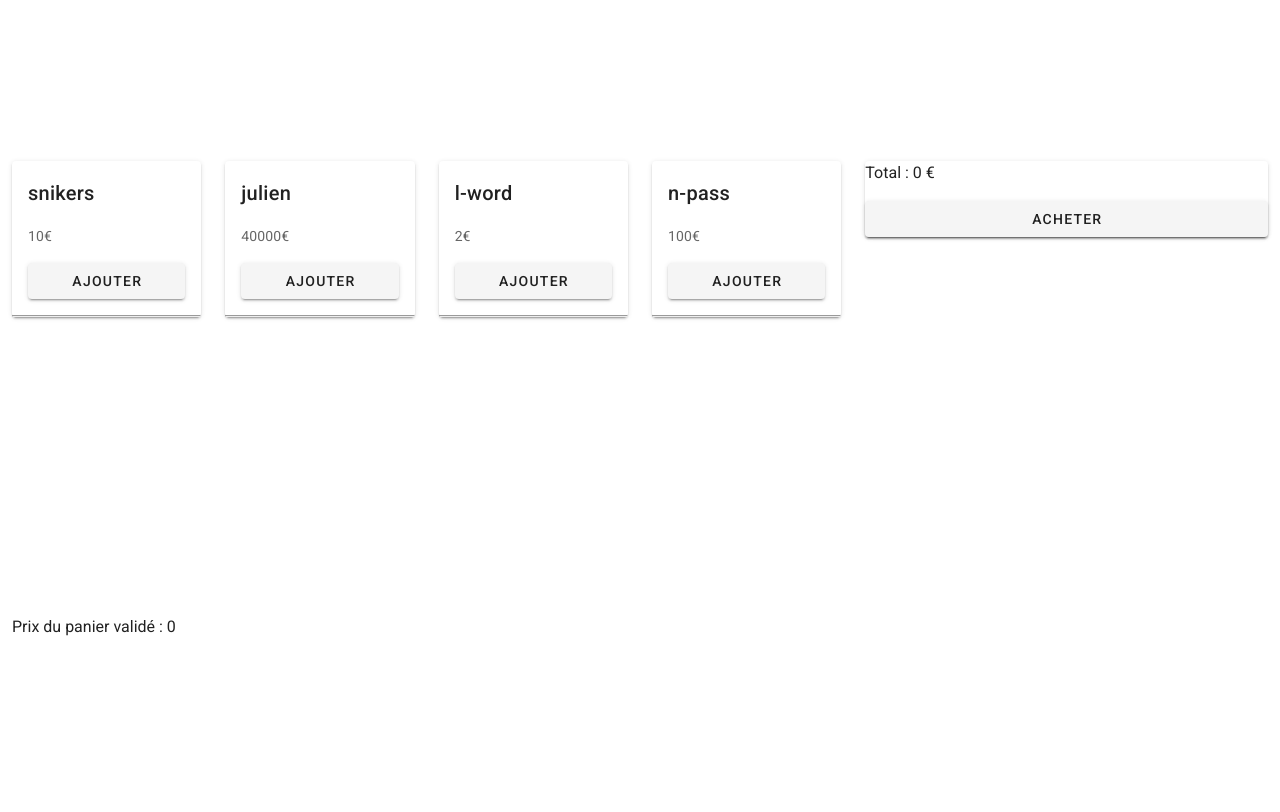
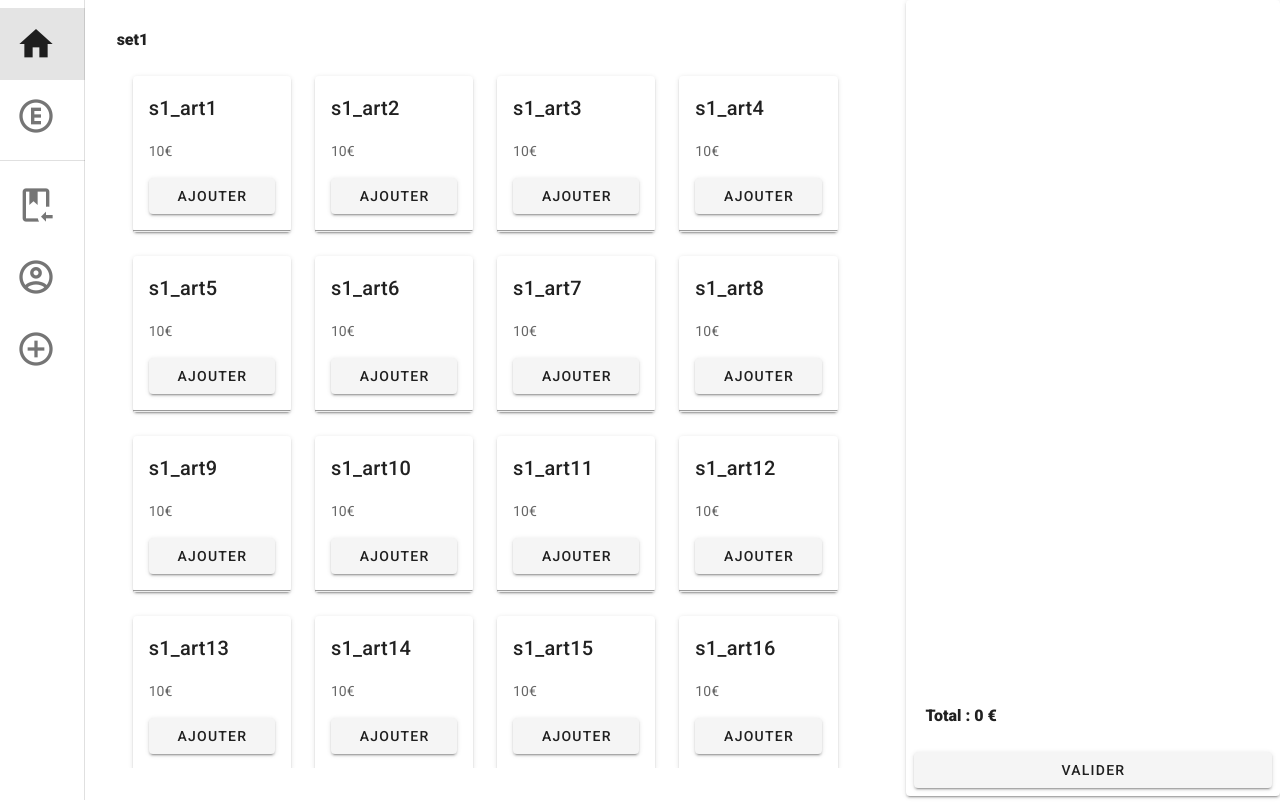
Before and after one commit to Kumogam1/ERP, a Vue app in the folder erp_caisse/: page / in a window 1280 px wide. Built offline with nearby package versions, Linux system fonts and the light colour scheme.

Commit message:
:sparkles: boutique

```diff
--- a/erp_caisse/package.json
+++ b/erp_caisse/package.json
@@ -37,7 +37,8 @@
     "parserOptions": {
       "parser": "babel-eslint"
     },
-    "rules": {}
+    "rules": {
+	}
   },
   "browserslist": [
     "> 1%",
--- a/erp_caisse/src/App.vue
+++ b/erp_caisse/src/App.vue
@@ -1,76 +1,152 @@
+<!-- style="background-color: #bbff00;" -->
 <template>
   <div id="app">
     <v-app>
-      <v-content>
-        <v-container fluid  fill-height>
 		<v-row>
-            <v-col cols="8">
-              <v-row>
-                <ArticleComp
-                v-for="art in articles"
-                v-bind:key="art.name"
-                :spec="art"
-                v-on:artClick="artClicked"/>
-              </v-row>
+		<v-col cols ="1">
+			<v-navigation-drawer
+				permanent
+			>
+				<v-list>
+					<v-list-item-group  v-model="selectedSet">
+						<v-list-item
+							v-for="item in products"
+							v-bind:key="item.name"
+							@click="displayShop = true;selectedPage = null"
+						>
+							<v-list-item-icon>
+								<v-icon x-large>{{ item.icon }}</v-icon>
+							</v-list-item-icon>
+							<v-list-item-content>
+								{{item.name}}
+							</v-list-item-content>
+						</v-list-item>
+					</v-list-item-group>
+				</v-list>
+
+				<v-divider></v-divider>
+				<v-list>
+					<v-list-item-group v-model="selectedPage">
+						<v-list-item @click="displayShop = false;selectedSet = null">
+							<v-list-item-icon>
+								<v-icon x-large>mdi-book-arrow-left-outline</v-icon>
+							</v-list-item-icon>
+							<v-list-item-content></v-list-item-content>
+						</v-list-item>
+						<v-list-item @click="displayShop = false;selectedSet = null">
+							<v-list-item-icon>
+								<v-icon x-large>mdi-account-circle-outline</v-icon>
+							</v-list-item-icon>
+							<v-list-item-content></v-list-item-content>
+						</v-list-item>
+						<v-list-item @click="displayShop = false;selectedSet = null">
+							<v-list-item-icon>
+								<v-icon x-large>mdi-plus-circle-outline</v-icon>
+							</v-list-item-icon>
+							<v-list-item-content></v-list-item-content>
+						</v-list-item>
+					</v-list-item-group>
+				</v-list>
+
+			</v-navigation-drawer>
 		</v-col>
-
-            <v-col cols="4">
-              <Cart
+		<v-col>
+			<Main
+				v-if="displayShop"
 				:userCart="userCart"
+				:set="set"
 				v-on:dropArticle="dropArticle"
-                v-on:checkout="checkout"/>
+				v-on:artClick="artClicked"
+				v-on:checkout="checkout"
+			/>
 		</v-col>
 		</v-row>
-          <span>Prix du panier validé : {{ paid }}</span>
-        </v-container>
-      </v-content>
 	</v-app>
   </div>
 </template>
 
 <script>
-import ArticleComp from './components/ArticleComponent.vue'
-import Cart from './components/Cart.vue'
+import Main from './components/Main.vue'
 
 export default {
 
 	name: 'App',
 	data() {
 		return {
+			displayShop: true,
 			paid: 0,
 			userCart: {total:0, cart:[]},
-      articles: [{
-        name: "snikers",
-        prix: 10
+			selectedSet: 0,
+			selectedPage: null,
+			products: [
+				{
+					name: "set1",
+					icon : 'mdi-home',
+					articles: [
+						{name: "s1_art1",prix: 10},
+						{name: "s1_art2",prix: 10},
+						{name: "s1_art3",prix: 10},
+						{name: "s1_art4",prix: 10},
+						{name: "s1_art5",prix: 10},
+						{name: "s1_art6",prix: 10},
+						{name: "s1_art7",prix: 10},
+						{name: "s1_art8",prix: 10},
+						{name: "s1_art9",prix: 10},
+						{name: "s1_art10",prix: 10},
+						{name: "s1_art11",prix: 10},
+						{name: "s1_art12",prix: 10},
+						{name: "s1_art13",prix: 10},
+						{name: "s1_art14",prix: 10},
+						{name: "s1_art15",prix: 10},
+						{name: "s1_art16",prix: 10},
+						{name: "s1_art17",prix: 10},
+						{name: "s1_art18",prix: 10},
+						{name: "s1_art19",prix: 10},
+						{name: "s1_art20",prix: 10},
+						{name: "s1_art21",prix: 10},
+					]
 				},
 				{
-          name: "julien",
-          prix: 40000
+					name: "set2",
+					icon : 'mdi-alpha-e-circle-outline',
+					articles: [
+						{name: "s2_art1",prix: 10},
+						{name: "s2_art2",prix: 10},
+						{name: "s2_art3",prix: 10},
+						{name: "s2_art4",prix: 10},
+						{name: "s2_art5",prix: 10},
+						{name: "s2_art6",prix: 10},
+						{name: "s2_art7",prix: 10},
+						{name: "s2_art8",prix: 10},
+					]
+				}
+			],
+		}
 	},
-        {
-          name: "l-word",
-          prix: 2
-        },
-        {
-          name: "n-pass",
-          prix: 100
-        }
-      ]
+	computed: {
+		set: function(){
+			return this.products[this.selectedSet];
 		}
 	},
 	components: {
-    ArticleComp,
-    Cart
+		Main
 	},
+
 	methods: {
+		addPanel(){
+			this.selectedSet = null
+			this.selectedSet = 0
+		},
+
 		artClicked(spec){
+			console.log(this.selectedSet)
 			for(let i = 0; i < this.userCart.cart.length; i++){
 				if (this.userCart.cart[i].article.name == spec.name){
 					this.userCart.cart[i].count++
 					return true;
 				}
 			}
-      this.userCart.cart.push({article:spec,count: 1})
+			this.userCart.cart.push({type:"buy",article:spec,count: 1})
 		},
 		dropArticle(idx){
 			this.userCart.cart.splice(idx,1)
--- a/erp_caisse/src/components/Cart.vue
+++ b/erp_caisse/src/components/Cart.vue
@@ -1,21 +1,56 @@
 <template>
-    <v-card>
-        <div v-for="art in userCart.cart"
-        v-bind:key="art.article.name">
+    <!-- <div style="background-color: #ABBAEA"> -->
+        <v-card height="100%" class="d-flex flex-column">
+            <v-spacer></v-spacer>
+            <v-list class="overflow-y-auto" :max-height=windHeight>
+                <v-list-item-group
+                    color="primary"
+                >
+                    <v-list-item
+                    v-for="(item, i) in userCart.cart"
+                    :key="i"
+                    >
+                        <v-list-item-content>
+                            <v-row v-if='item.type == "buy"'>
+                                <v-col cols="6">
+                                    <span class="font-weight-black">
+										{{item.article.name}}
+									</span>
+                                    <span class="font-weight-thin">
+										- {{item.article.prix}}€/u
+                                    <br/>
+										Quantity : {{item.count}}
+									</span>
+                                    <br/>
+                                    Price : {{item.count*item.article.prix}} €
+                                </v-col>
+                                <v-col cols="6">
                                     <v-row>
-                <v-col cols="5">
-                    {{art.article.name}} : {{art.count}} * {{art.article.prix}}€
+                                        <v-col cols="3" class="pl-0 pr-0">
+                                            <v-btn @click="addSome(item)" block>+</v-btn>
                                         </v-col>
-                <v-col cols="7">
-                    <v-btn @click="addSome(art)">+</v-btn>
-                    <v-btn @click="removeSome(art)">-</v-btn>
-                    <v-btn @click="dropArticle(art)">SUPPRIME FDP</v-btn>
+                                        <v-col cols="3" class="pl-0 pr-0">
+                                            <v-btn @click="removeSome(item)" block>-</v-btn>
+                                        </v-col>
+                                        <v-col cols="3" class="pl-0 pr-0">
+                                            <v-btn @click="dropArticle(item)" block>Del</v-btn>
                                         </v-col>
                                     </v-row>
-        </div>
-        <p> Total : {{total}} €</p>
-        <v-btn @click="validateCart" block> Acheter</v-btn>
+                                </v-col>
+                            </v-row>
+                        </v-list-item-content>
+                    </v-list-item>
+                </v-list-item-group>
+            </v-list>
+			<p class="font-weight-black mt-5 ml-5">
+				Total : {{total}} €
+			</p>
+            <!-- <v-card-title> <p>Total : </p> </v-card-title> -->
+            <v-card-actions>
+                <v-btn @click="validateCart" block> Valider </v-btn>
+            </v-card-actions>
         </v-card>
+    <!-- </div> -->
 </template>
 
 
@@ -23,7 +58,8 @@
 export default {
     name: "Cart",
     props: {
-        userCart: Object
+        userCart: Object,
+		windHeight: Number
     },
     data(){
         return {
@@ -34,6 +70,7 @@ export default {
         total: function () {
             let sum = 0;
             for(let i =0;i < this.userCart.cart.length; i++){
+				if (this.userCart.cart[i].type == "buy")
 					sum = sum + this.userCart.cart[i].article.prix * this.userCart.cart[i].count;
             }
             return sum;
--- /dev/null
+++ b/erp_caisse/src/components/Main.vue
@@ -0,0 +1,63 @@
+<template>
+	<v-row class="fill-height" v-resize="onResize">
+		<v-col cols="8" class="pl-5 pa-10">
+			<p class="font-weight-black">  {{set.name}} </p>
+			<v-list class="overflow-y-auto" :max-height=windHeight >
+				<v-list-item>
+					<v-row >
+							<ArticleComp
+							v-for="art in set.articles"
+							v-bind:key="art.name"
+							:spec="art"
+							v-on:artClick="artClicked"/>
+					</v-row>
+				</v-list-item>
+			</v-list>
+		</v-col>
+
+		<v-col cols="4" >
+			<Cart
+				:userCart="userCart"
+				:windHeight="windHeight"
+				v-on:dropArticle="dropArticle"
+				v-on:checkout="checkout"/>
+		</v-col>
+	</v-row>
+</template>
+
+
+<script>
+import ArticleComp from './ArticleComponent.vue'
+import Cart from './Cart.vue'
+
+export default {
+	name: "Main",
+    props: {
+        userCart: Object,
+		set: Object
+    },
+	data(){
+		return {
+			windHeight: window.innerHeight - 200
+		}
+	},
+	components: {
+		ArticleComp,
+		Cart
+	},
+	methods: {
+		artClicked(spec){
+			this.$emit("artClick",spec)
+		},
+		dropArticle(idx){
+			this.$emit("dropArticle",idx)
+		},
+		checkout(){
+			this.$emit("checkout")
+		},
+		onResize(){
+			this.windHeight = window.innerHeight - 100
+		}
+	}
+};
+</script>
```
Also changed, not shown: 1 other file (tests, documents, lock files or other folders). Lines whose indentation alone changed are shown as unchanged.
